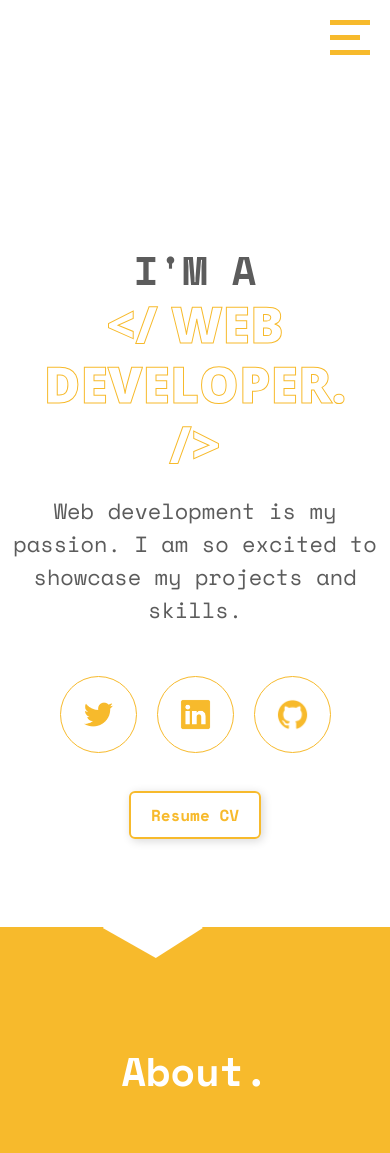
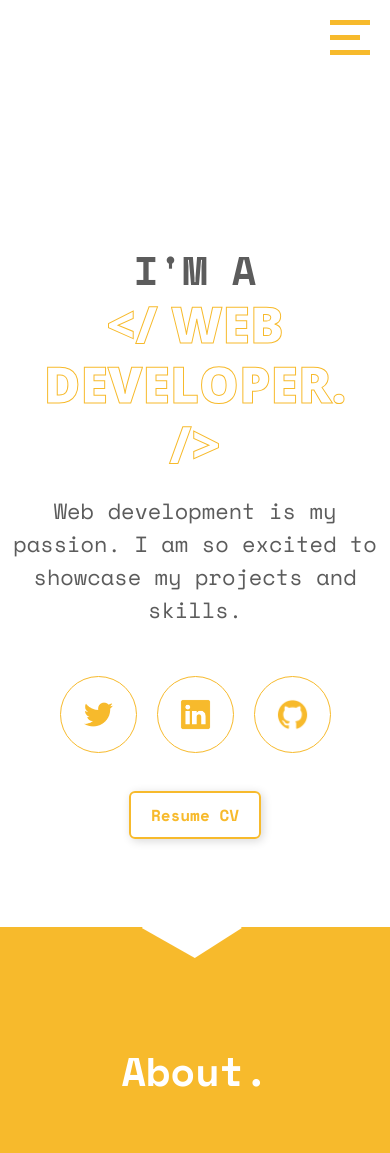
Before and after one commit to Qunnderrie1/PortfolioWebApp, a React (Create React App) app: page / in a window 390 px wide. Shown: the top 1153 px of the page. Built offline with nearby package versions, Linux system fonts and the light colour scheme; no server answers; a web font is replaced by a local one.

Commit message:
made some changes

```diff
--- a/src/App.css
+++ b/src/App.css
@@ -226,7 +226,7 @@ position: relative;
   background-color: white;
   position: absolute;
   top: -49px;
-  right: 48%;
+   right: 48%;
   width: 100px;
   height: 100px;
   clip-path: polygon(50% 0%, 100% 50%, 53% 80%, 0% 50%);
@@ -536,6 +536,17 @@ textarea{
 
 @media screen and (max-width: 570px) {
 
+  .aboutLine{
+    background-color: white;
+    position: absolute;
+    top: -49px;
+     right: 38%;
+    width: 100px;
+    height: 100px;
+    clip-path: polygon(50% 0%, 100% 50%, 53% 80%, 0% 50%);
+  }
+
+
   li a:hover{
     font-weight: bold;
     color: rgb(255, 255, 255);
@@ -677,6 +688,7 @@ textarea{
 
 @media screen and (max-width: 576px ) {
 
+
   .socialContainer{
     display: flex;
     gap:20px;
```
